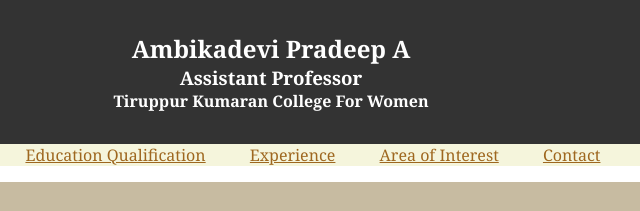
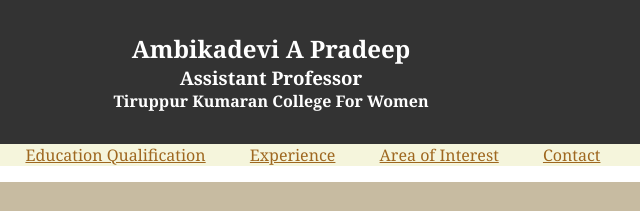
Before and after one commit to aambikadevi/ad-digitalresume, a plain HTML site: page index.html in a window 1280 px wide. Shown: the top 211 px of the page, 369-1009 px from the left. Drawn offline with Linux system fonts and the light colour scheme.

Commit message:
Update index.html

```diff
--- a/index.html
+++ b/index.html
@@ -11,7 +11,7 @@
 
 <header>
     <section>
-    <h1>Ambikadevi Pradeep A</h1>
+    <h1>Ambikadevi A Pradeep</h1>
         <h3>Assistant Professor</h3>
         <h4>Tiruppur Kumaran College For Women</h4>
     </section>
```
